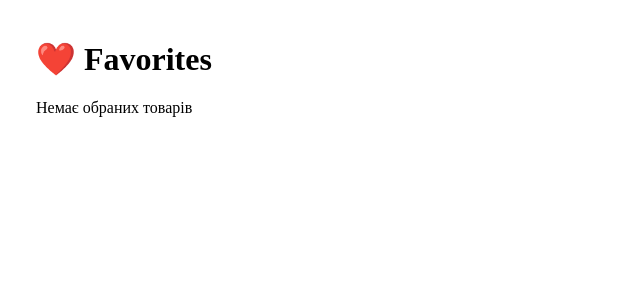
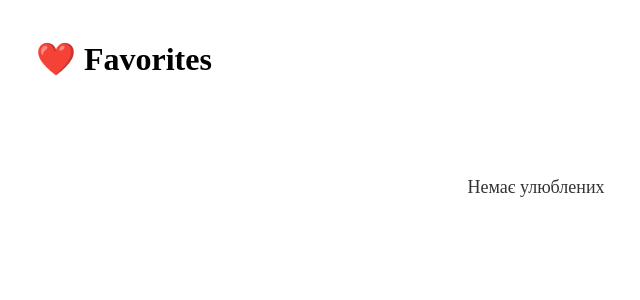
Before and after one commit to YuliaLiber/inventory-app, a React (Vite) app: page /favorites in a window 1280 px wide. Shown: the top 300 px of the page, without its empty margins (104-744 px from the left). Built offline with nearby package versions, Linux system fonts and the light colour scheme.

Commit message:
fix favorites hook and add remove functionality

```diff
--- a/src/hooks/useFavorites.js
+++ b/src/hooks/useFavorites.js
@@ -2,43 +2,35 @@ import { useState, useEffect } from "react";
 
 export default function useFavorites() {
 
-const [favorites,setFavorites]=useState(()=>{
-const saved=localStorage.getItem("favorites");
+  const [favorites, setFavorites] = useState(() => {
+    const saved = localStorage.getItem("favorites");
     return saved ? JSON.parse(saved) : [];
   });
 
-useEffect(()=>{
+  useEffect(() => {
     localStorage.setItem(
       "favorites",
       JSON.stringify(favorites)
     );
-},[favorites]);
+  }, [favorites]);
 
-function toggleFavorite(item){
+  function toggleFavorite(item) {
+    const exists = favorites.some(f => f.id === item.id);
 
-const exists=favorites.some(
-f=>f.id===item.id
-);
-
-if(exists){
-setFavorites(
-favorites.filter(
-f=>f.id!==item.id
-)
-);
+    if (exists) {
+      setFavorites(favorites.filter(f => f.id !== item.id));
+    } else {
+      setFavorites([...favorites, item]);
     }
-else{
-setFavorites([
-...favorites,
-item
-]);
   }
 
+  function removeFavorite(id) {
+    setFavorites(favorites.filter(f => f.id !== id));
   }
 
   return {
     favorites,
-toggleFavorite
+    toggleFavorite,
+    removeFavorite
   };
-
 }
--- a/src/pages/Favorites.jsx
+++ b/src/pages/Favorites.jsx
@@ -1,29 +1,29 @@
 import useFavorites from "../hooks/useFavorites";
 
-export default function Favorites(){
+export default function Favorites() {
+  const { favorites, removeFavorite } = useFavorites();
 
-const {favorites}=useFavorites();
-
-return(
+  return (
     <div className="container">
       <h1>❤️ Favorites</h1>
 
-{favorites.length===0 ? (
-<p>Немає обраних товарів</p>
+      <div className="galleryGrid">
+        {favorites.length === 0 ? (
+          <p className="state">Немає улюблених</p>
         ) : (
-
-<div className="galleryGrid">
-{favorites.map(item=>(
+          favorites.map(item => (
             <div className="productCard" key={item.id}>
-<img src={item.photo}/>
+              <img src={item.photo} />
               <h3>{item.inventory_name}</h3>
               <p>{item.description}</p>
+
+              <button onClick={() => removeFavorite(item.id)}>
+                Remove ❌
+              </button>
             </div>
-))}
+          ))
+        )}
       </div>
-
-)}
-
     </div>
-)
+  );
 }
```
Lines whose indentation alone changed are shown as unchanged.
